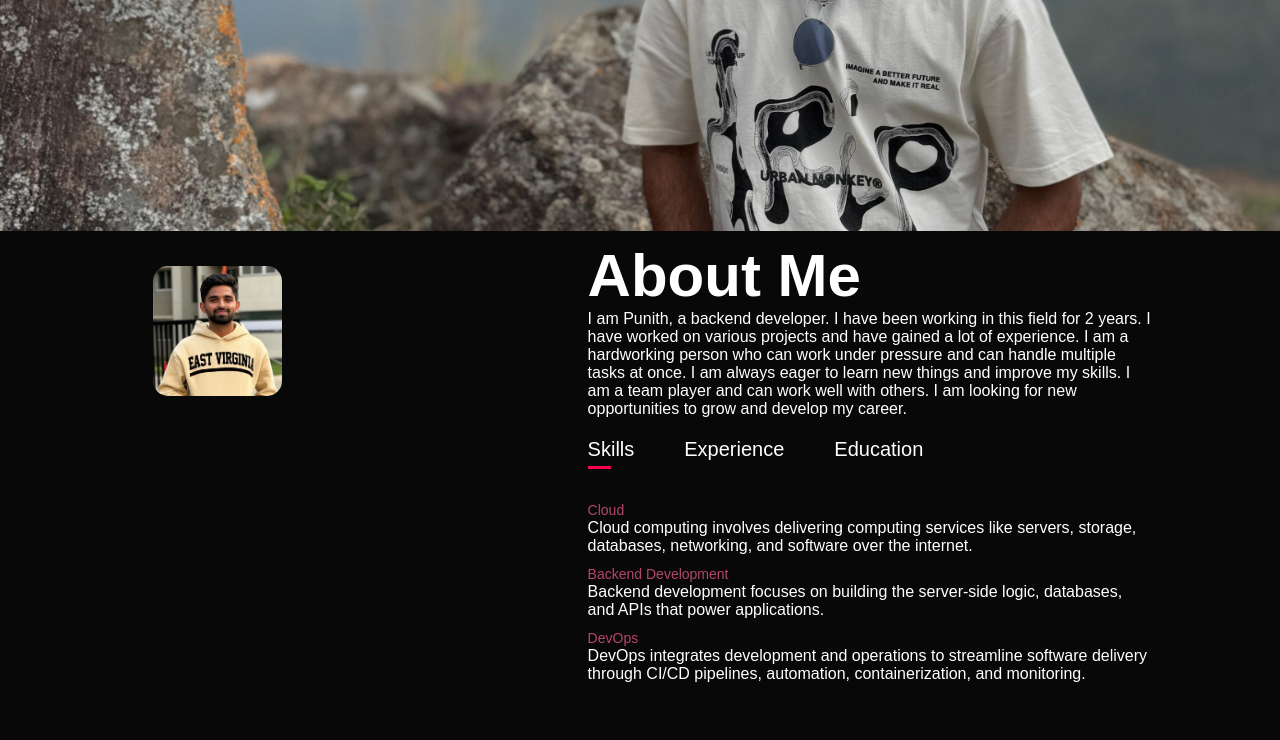
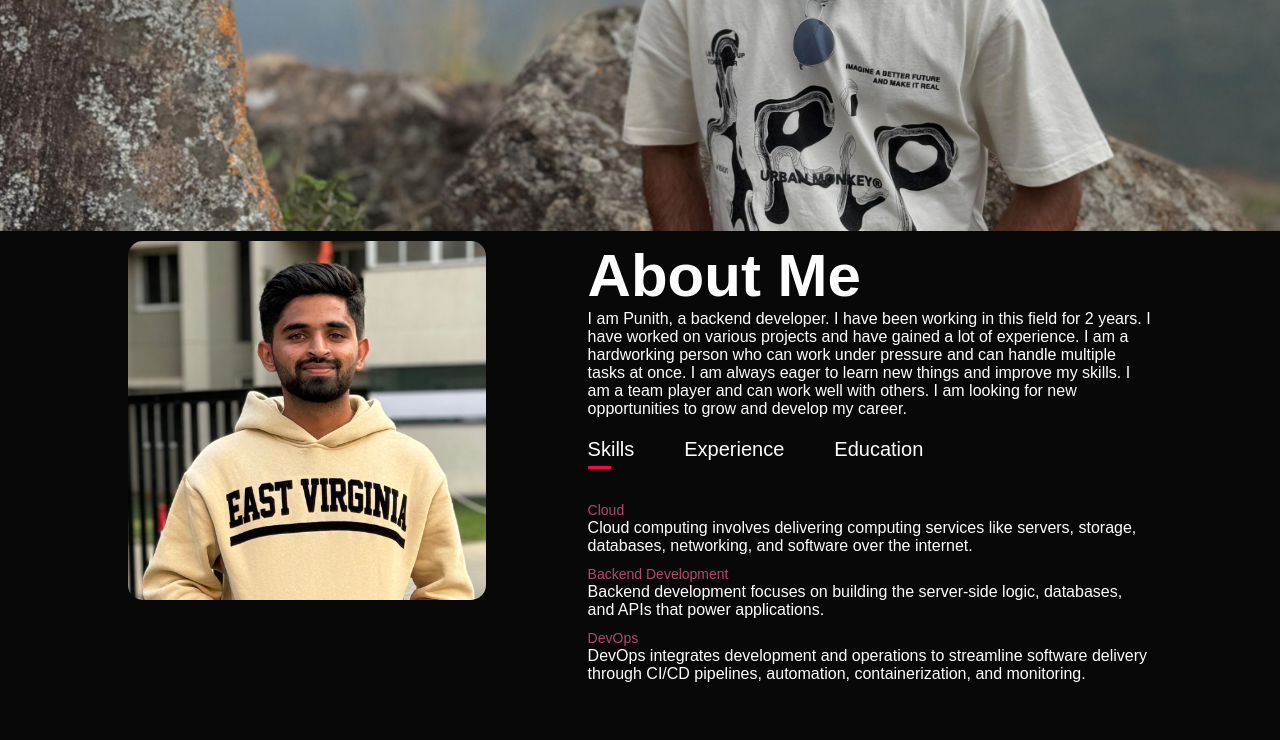
Before and after one commit to punith1516/personal-portfolio, a website: page index.html in a window 1280 px wide. Shown: the part 569-1309 px from the top of the page. Drawn offline with Linux system fonts and the light colour scheme.

Commit message:
adjusted the image size on column 1 in About section

```diff
--- a/style.css
+++ b/style.css
@@ -96,9 +96,9 @@ nav ul li a:hover::after{
     flex-basis: 35%;
 }
 .about-col-1 img{
-    width: 50%;
-    border-radius: 40px;
-    padding: 25px;
+    width: 100%;
+    border-radius: 15px;
+    /* padding: 25px; */
 }
 .about-col-2{
     flex-basis: 60%;
```
